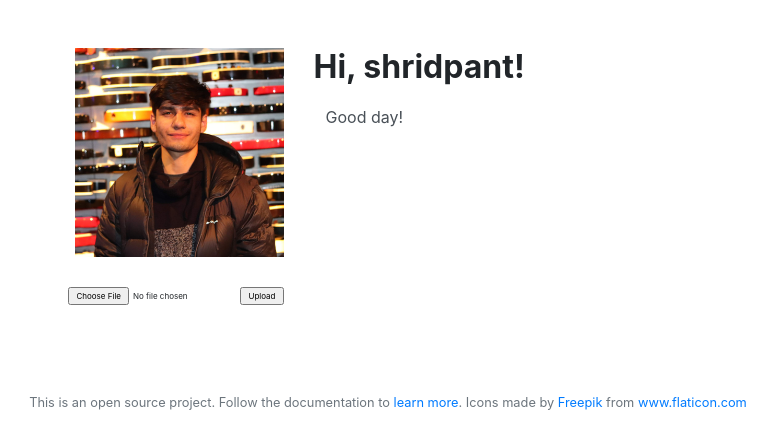
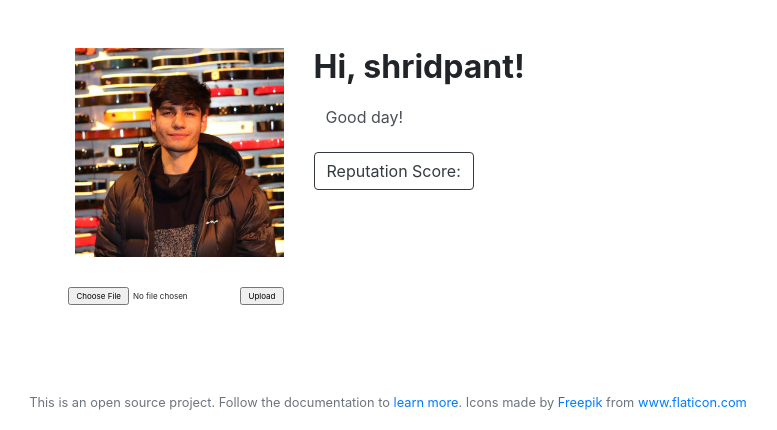
Before and after one commit to shridpant/mindhunters, a Flask app: page /profile in a window 1280 px wide. Shown: the part 66-496 px from the top of the page, without its empty margins (252-1029 px from the left). Run offline with Flask 2, Linux system fonts and the light colour scheme; a user stored in the database is signed in; some libraries are stand-ins or nearby versions.

Commit message:
About, profile updated

```diff
--- a/templates/about.html
+++ b/templates/about.html
@@ -10,7 +10,7 @@
 <h5><br />A social media platform that you can trust.</h5>
 <p>
     <a href="https://github.com/shridpant/mindhunters/blob/main/README.md" target="_blank">Explore the docs</a>
-    .
+    ·
     <a href="https://github.com/shridpant/mindhunters/issues" target="_blank">Report Bug</a>
     ·
     <a href="https://github.com/shridpant/mindhunters/issues" target="_blank">Request Feature</a>
--- a/templates/profile.html
+++ b/templates/profile.html
@@ -38,6 +38,7 @@
                     <input class="input_bio form-control" name="bio" type="search" value='{{ userInfo["bio"] }}'' maxlength="20">
                 </form>
             </div>
+            <a href="" class="btn btn-outline-dark">Reputation Score: </a>
         </div>
     </div><br />
 {% endblock %}
```
